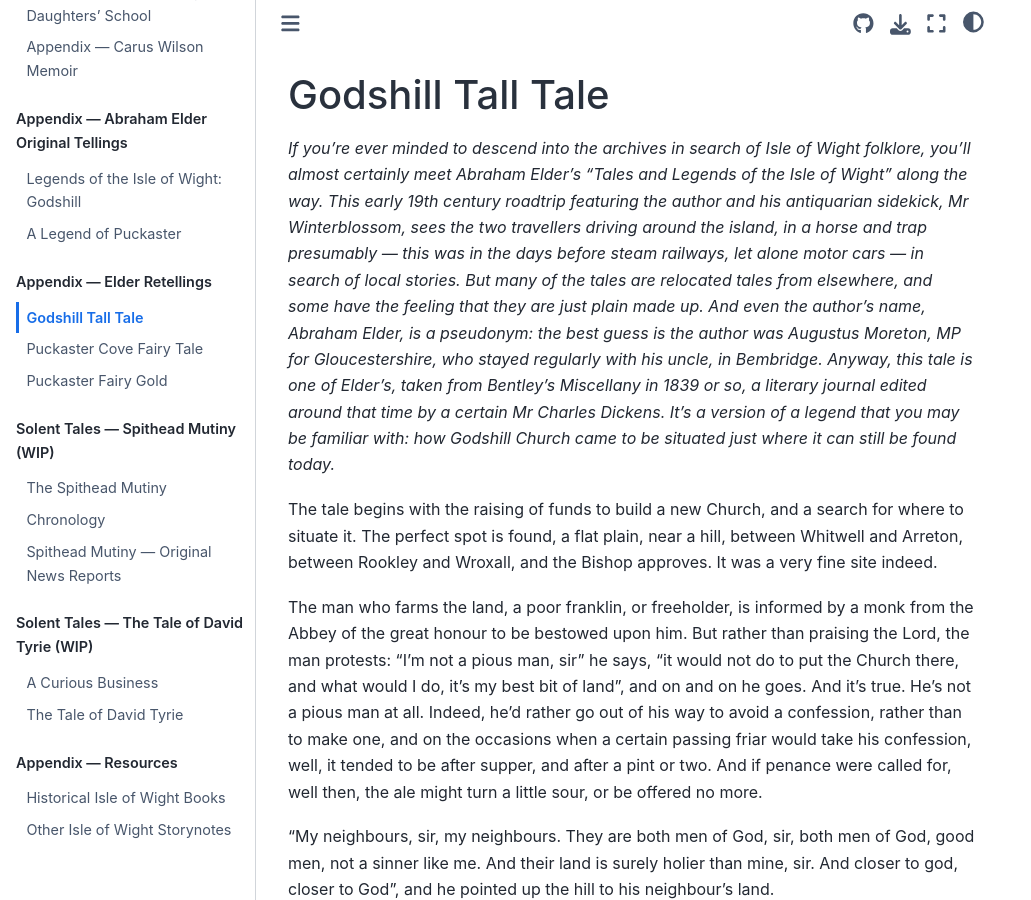
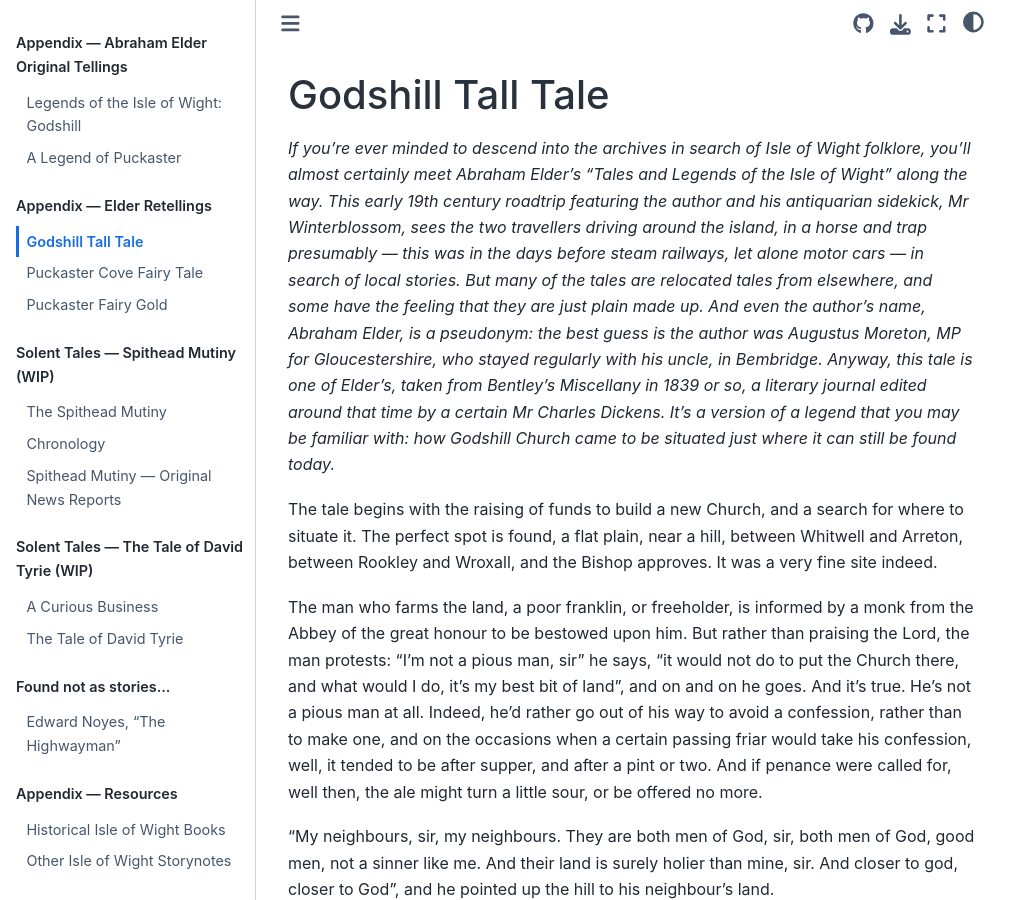
Before and after one commit to psychemedia/island-storynotes, a Jupyter Book: the page built from elder-godshill-reversioned.md, in a window 1280 px wide and 900 px high. Shown: the whole window, without its empty margins (0-1031 px from the left). Built offline with Jupyter Book 1.0.4 settings and Sphinx 7.4.7 and the Sphinx Book theme 1.1.4, drawn with Linux system fonts in a browser that asks for light colours.

Commit message:
Add 'Found not as stories...' section to _toc.yml

```diff
--- a/_toc.yml
+++ b/_toc.yml
@@ -70,6 +70,9 @@
   chapters:
   - file: tyrie/david_tyrie_bankruptcy_scam
   - file: tyrie/david_tyrie_southsea_quartering
+- caption: Found not as stories...
+  chapters:
+  - file: noyes-highwayman
 - caption: Appendix — Resources
   chapters:
   - file: wightnotes-books
```
